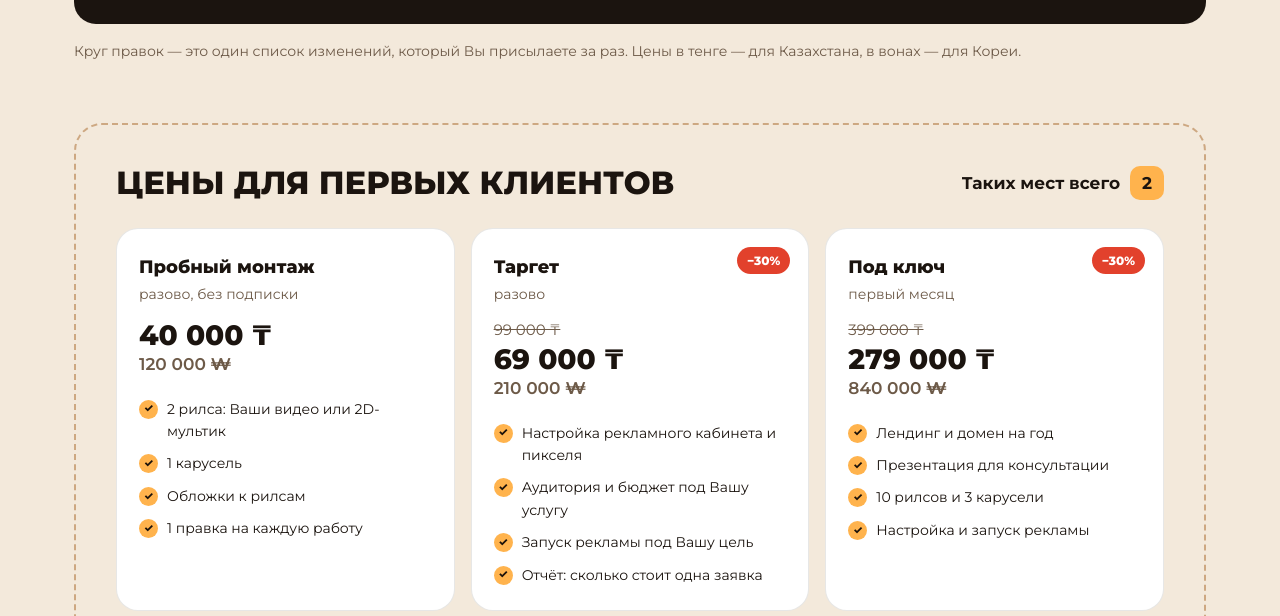
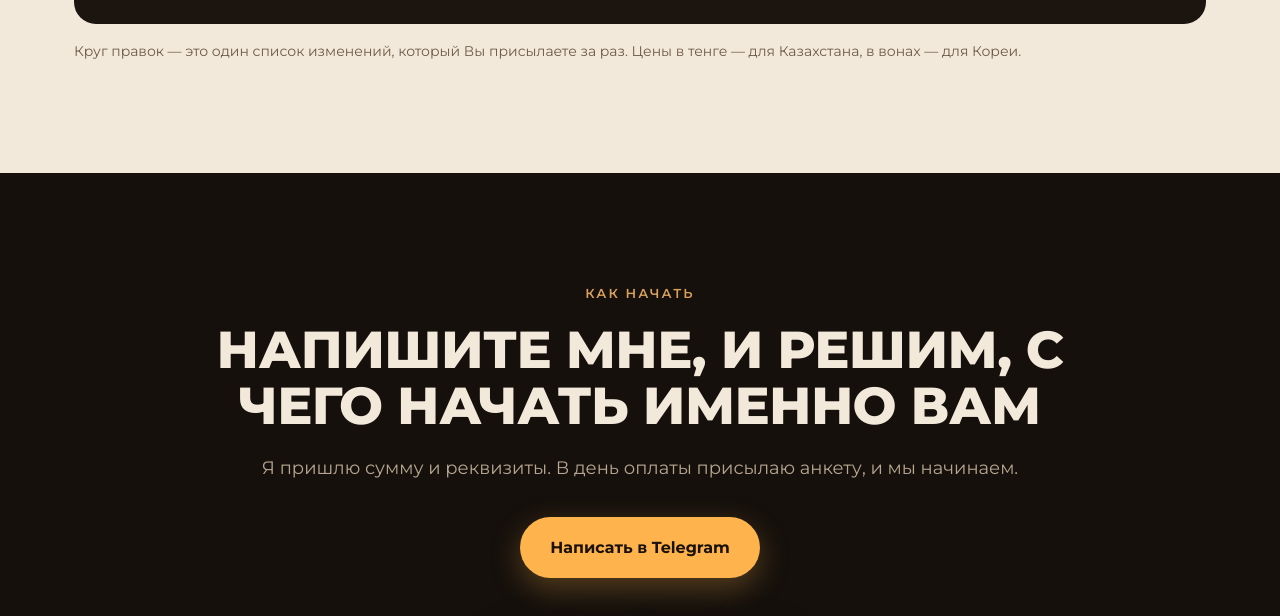
Before and after one commit to Konstantin-Kan/Konstantin-Kan.github.io, a plain HTML site: page upakovka/index.html in a window 1280 px wide. Shown: the part 8157-8773 px from the top of the page. Drawn offline with Linux system fonts and the light colour scheme.

Commit message:
Upakovka: remove first-client prices block

```diff
--- a/upakovka/index.html
+++ b/upakovka/index.html
@@ -719,30 +719,6 @@ footer a{text-decoration:underline}
     </div>
     <p class="note">Круг правок — это один список изменений, который Вы присылаете за раз. Цены в тенге — для Казахстана, в вонах — для Кореи.</p>
 
-    <div class="first rv">
-      <div class="first-h">
-        <h3>Цены для первых клиентов</h3>
-        <div class="seats">Таких мест всего <i>2</i></div>
-      </div>
-      <div class="fc">
-        <div class="pr">
-          <h3>Пробный монтаж</h3><span class="per">разово, без подписки</span>
-          <div class="won" style="margin-top:14px">40 000 ₸</div><div class="tg">120 000 ₩</div>
-          <ul><li>2 рилса: Ваши видео или 2D-мультик</li><li>1 карусель</li><li>Обложки к рилсам</li><li>1 правка на каждую работу</li></ul>
-        </div>
-        <div class="pr"><span class="off">−30%</span>
-          <h3>Таргет</h3><span class="per">разово</span>
-          <div class="old">99 000 ₸</div><div class="won">69 000 ₸</div><div class="tg">210 000 ₩</div>
-          <ul><li>Настройка рекламного кабинета и пикселя</li><li>Аудитория и бюджет под Вашу услугу</li><li>Запуск рекламы под Вашу цель</li><li>Отчёт: сколько стоит одна заявка</li></ul>
-        </div>
-        <div class="pr"><span class="off">−30%</span>
-          <h3>Под ключ</h3><span class="per">первый месяц</span>
-          <div class="old">399 000 ₸</div><div class="won">279 000 ₸</div><div class="tg">840 000 ₩</div>
-          <ul><li>Лендинг и домен на год</li><li>Презентация для консультации</li><li>10 рилсов и 3 карусели</li><li>Настройка и запуск рекламы</li></ul>
-        </div>
-      </div>
-      <p class="note">Со второго месяца контент идёт по обычной цене. Если сомневаетесь, начните с пробного монтажа и посмотрите, как я работаю.</p>
-    </div>
   </div>
 </section>
 
```
